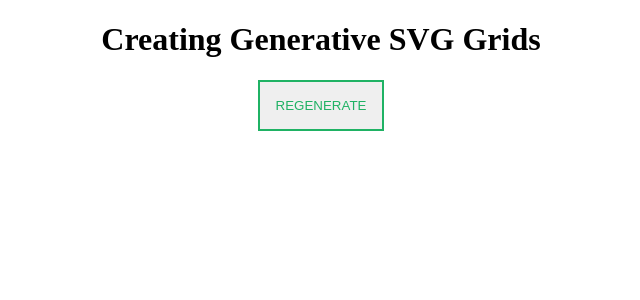
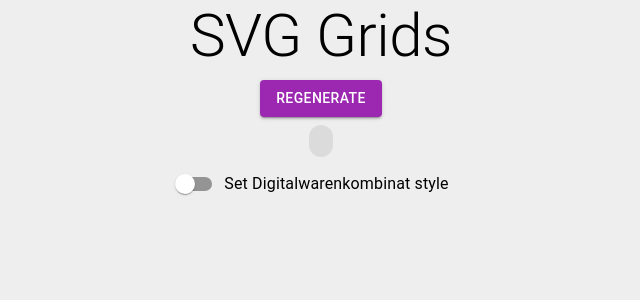
Before and after one commit to digitalwarenkombinat/grid, a Next.js app: page / in a window 1280 px wide. Both pictures are taken after a click on the button "REGENERATE". Shown: the top 300 px of the page, without its empty margins (319-959 px from the left). Built offline with nearby package versions, Linux system fonts and the light colour scheme; no server answers.

Commit message:
Add diwako style + fonts

```diff
--- a/package.json
+++ b/package.json
@@ -10,6 +10,9 @@
     "lint": "next lint"
   },
   "dependencies": {
+    "@emotion/react": "^11.10.6",
+    "@emotion/styled": "^11.10.6",
+    "@mui/material": "^5.11.16",
     "next": "13.2.4",
     "react": "18.2.0",
     "react-dom": "18.2.0"
--- a/pages/index.tsx
+++ b/pages/index.tsx
@@ -5,14 +5,101 @@ import { random } from "@georgedoescode/generative-utils";
 import tinycolor from "tinycolor2";
 import gsap from "gsap";
 import { drawCross, drawDots, drawHalfSquare, drawDiagonalSquare, drawCircle, drawOppositeCircles, drawQuarterCircle, drawLetterBlock } from "../src/blockDesign";
+import { useState } from 'react';
+import Button from '@mui/material/Button';
+import Typography from '@mui/material/Typography';
+import FormGroup from '@mui/material/FormGroup';
+import Switch from '@mui/material/Switch';
+import FormControlLabel from '@mui/material/FormControlLabel';
+import Stack from '@mui/material/Stack';
+import Chip from '@mui/material/Chip';
 
-export let draw: Svg, squareSize: number, numRows: number, numCols: number, colors: any, colorPalette: any[];
+export let draw: Svg, squareSize: number, numRows: number, numCols: number, colors: string[], colorPalette: string[];
+
+/*
+Utility Functions
+*/
+
+function generateLittleBlock(i: number, j: number, diwakoStyle: boolean) {
+  const { foreground, background } = getTwoColors(colorPalette);
+
+  const blockStyleOptions = [
+    drawCross,
+    drawDots,
+    drawHalfSquare,
+    drawDiagonalSquare,
+    drawCircle,
+    drawOppositeCircles,
+    drawQuarterCircle,
+    drawLetterBlock
+  ];
+
+  const blockStyle = random(blockStyleOptions);
+  const xPos = i * squareSize;
+  const yPos = j * squareSize;
+
+  blockStyle(xPos, yPos, foreground, background, diwakoStyle);
+}
+
+function generateBigBlock(diwakoStyle: boolean) {
+  const { foreground, background } = getTwoColors(colorPalette);
+
+  const blockStyleOptions = [
+    drawCross,
+    drawHalfSquare,
+    drawDiagonalSquare,
+    drawCircle,
+    drawQuarterCircle,
+    drawOppositeCircles,
+    drawLetterBlock
+  ];
+
+  let prevSquareSize = squareSize;
+
+  // Random multiplier (2 or 3 squares)
+  const multiplier = random([2, 3]);
+  // Random X position
+  const xPos = random(0, numRows - multiplier, true) * prevSquareSize;
+  // Random Y position
+  const yPos = random(0, numCols - multiplier, true) * prevSquareSize;
+
+  // Make squareSize bigger
+  squareSize = multiplier * 100;
+
+  // Get random square style
+  const blockStyle = random(blockStyleOptions);
+  blockStyle(xPos, yPos, foreground, background, diwakoStyle);
+
+  // Reset squareSize
+  squareSize = prevSquareSize;
+}
+
+function getTwoColors(colors: string[]) {
+  let colorList = [...colors];
+  // Get random index for this array of colors
+  const colorIndex = random(0, colorList.length - 1, true);
+  // Set the background to the color at that array
+  const background = colorList[colorIndex];
+  // Remove that color from the options
+  colorList.splice(colorIndex, 1);
+  // Set the foreground to any other color in the array
+  const foreground = random(colorList);
+
+  return { foreground, background };
+}
+
+const Home: NextPage = () => {
+
+  const [colors, setColors] = useState([''])
+  const [diwakoStyle, setDiwakoStyle] = useState(false)
+  const [init, setInit] = useState(false)
 
   /*
   Create New Piece
   */
 
   function generateNewGrid() {
+    setInit(true);
     // Fade out SVG
     gsap.to(".container > svg", {
       opacity: 0,
@@ -36,8 +123,8 @@ async function drawGrid() {
     const colors = await response.json();
 
     // Set Random Palette
-  colorPalette = random(colors);
-  // colorPalette = ['#dd8d0e', '#009599', '#33006c', '#ffffff'];
+    colorPalette = diwakoStyle ? ['#dd8d0e', '#009599', '#33006c', '#ffffff'] : random(colors);
+    setColors(colorPalette)
 
     // Set background color
     const bg = tinycolor
@@ -74,11 +161,11 @@ async function drawGrid() {
     // Create Grid
     for (let i = 0; i < numRows; i++) {
       for (let j = 0; j < numCols; j++) {
-      generateLittleBlock(i, j);
+        generateLittleBlock(i, j, diwakoStyle);
       }
     }
 
-  generateBigBlock();
+    generateBigBlock(diwakoStyle);
 
     gsap.fromTo(
       ".container > svg",
@@ -87,80 +174,6 @@ async function drawGrid() {
     );
   }
 
-/*
-Utility Functions
-*/
-
-function generateLittleBlock(i: number, j: number) {
-  const { foreground, background } = getTwoColors(colorPalette);
-
-  const blockStyleOptions = [
-    drawCross,
-    drawDots,
-    drawHalfSquare,
-    drawDiagonalSquare,
-    drawCircle,
-    drawOppositeCircles,
-    drawQuarterCircle,
-    drawLetterBlock
-  ];
-
-  const blockStyle = random(blockStyleOptions);
-  const xPos = i * squareSize;
-  const yPos = j * squareSize;
-
-  blockStyle(xPos, yPos, foreground, background);
-}
-
-function generateBigBlock() {
-  const { foreground, background } = getTwoColors(colorPalette);
-
-  const blockStyleOptions = [
-    drawCross,
-    drawHalfSquare,
-    drawDiagonalSquare,
-    drawCircle,
-    drawQuarterCircle,
-    drawOppositeCircles,
-    drawLetterBlock
-  ];
-
-  let prevSquareSize = squareSize;
-
-  // Random multiplier (2 or 3 squares)
-  const multiplier = random([2, 3]);
-  // Random X position
-  const xPos = random(0, numRows - multiplier, true) * prevSquareSize;
-  // Random Y position
-  const yPos = random(0, numCols - multiplier, true) * prevSquareSize;
-
-  // Make squareSize bigger
-  squareSize = multiplier * 100;
-
-  // Get random square style
-  const blockStyle = random(blockStyleOptions);
-  blockStyle(xPos, yPos, foreground, background);
-
-  // Reset squareSize
-  squareSize = prevSquareSize;
-}
-
-function getTwoColors(colors: any) {
-  let colorList = [...colors];
-  // Get random index for this array of colors
-  const colorIndex = random(0, colorList.length - 1, true);
-  // Set the background to the color at that array
-  const background = colorList[colorIndex];
-  // Remove that color from the options
-  colorList.splice(colorIndex, 1);
-  // Set the foreground to any other color in the array
-  const foreground = random(colorList);
-
-  return { foreground, background };
-}
-
-const Home: NextPage = () => {
-  drawGrid()
   return (
     <div className="wrapper">
       <Head>
@@ -168,9 +181,21 @@ const Home: NextPage = () => {
         <meta name="description" content="Inspired from [Creating Generative SVG Grids](https://frontend.horse/articles/generative-grids/) by Alex Trost" />
         <link rel="icon" href="/favicon.ico" />
       </Head>
+      <Typography variant="h2" component="h1">SVG Grids</Typography>
+      <Button variant="contained" color="secondary" onClick={generateNewGrid}>Regenerate</Button>
+      {init && <>
+        <Stack direction="row" spacing={1}>
+          {colors.map((color, index) => (
+            <Chip key={index} label={color} sx={{backgroundColor: color, color: (theme) => theme.palette.getContrastText(color||'#fff')}}/>
+          ))}
+        </Stack>
+        <FormGroup>
+          <FormControlLabel control={<Switch color="warning" checked={diwakoStyle}
+            onChange={() => setDiwakoStyle(!diwakoStyle)}
+            inputProps={{ 'aria-label': 'controlled' }}/>} label="Set Digitalwarenkombinat style" />
+        </FormGroup>
+      </>}
 
-      <h1>Creating Generative SVG Grids</h1>
-      <button className="button" onClick={generateNewGrid}>Regenerate</button>
       <div className="container"/>
     </div>
   )
--- a/src/blockDesign.tsx
+++ b/src/blockDesign.tsx
@@ -171,7 +171,7 @@ export function drawDiagonalSquare(x: number, y: number, foreground: string, bac
 
   polygon.fill(foreground);
 }
-export function drawLetterBlock(x: number, y: number, foreground: any, background: string) {
+export function drawLetterBlock(x: number, y: number, foreground: string, background: string, diwakoStyle: boolean) {
   const group = draw.group().addClass("half-square");
   const mask = draw.rect(squareSize, squareSize).fill("#fff").move(x, y);
 
@@ -179,7 +179,7 @@ export function drawLetterBlock(x: number, y: number, foreground: any, backgroun
   group.rect(squareSize, squareSize).fill(background).move(x, y);
 
   // Draw Foreground
-  const character = random(selectedCharacters);
+  const character = diwakoStyle ? random(["D", "I", "W", "A", "K", "O"]): random(selectedCharacters);
   //const character = selectedCharacters.splice(Math.floor(Math.random()), 1);
   const text = group.plain(character);
   text.font({
--- a/styles/globals.scss
+++ b/styles/globals.scss
@@ -4,10 +4,18 @@
   --bg-button: #1fb264;
 }
 
+@font-face {
+  font-family: "Fundamental Brigade";
+  fontdisplay: "swap";
+  src: url(/Fundamental_Brigade.ttf);
+}
+
 html,
 body {
   padding: 0;
   margin: 0;
+  font-family: "Fundamental Brigade";
+  background-color: #eee;
 }
 
 * {
@@ -16,23 +24,13 @@ body {
 
 .wrapper {
   display: grid;
-  justify-items: center;
-}
-
-.button {
-  display: inline-flex;
-  border: 2px solid var(--bg-button);
-  padding: 1rem;
-  color: var(--bg-button);
-  text-transform: uppercase;
-
-  &:hover {
-    background-color: lighten(#1fb264, 28%);
-  }
+  grid-template-rows: auto 1fr auto;
+  place-items: center;
+  gap: 0.5rem;
 }
 
 .container {
-  height: 100vh;
+  height: 75vh;
   background-image: radial-gradient(var(--bg-inner) 0%, var(--bg-outer) 100%);
 
   svg {
```
Also changed, not shown: public/Fundamental_Brigade.ttf (added), 1 other file (tests, documents, lock files or other folders). Lines whose indentation alone changed are shown as unchanged.
